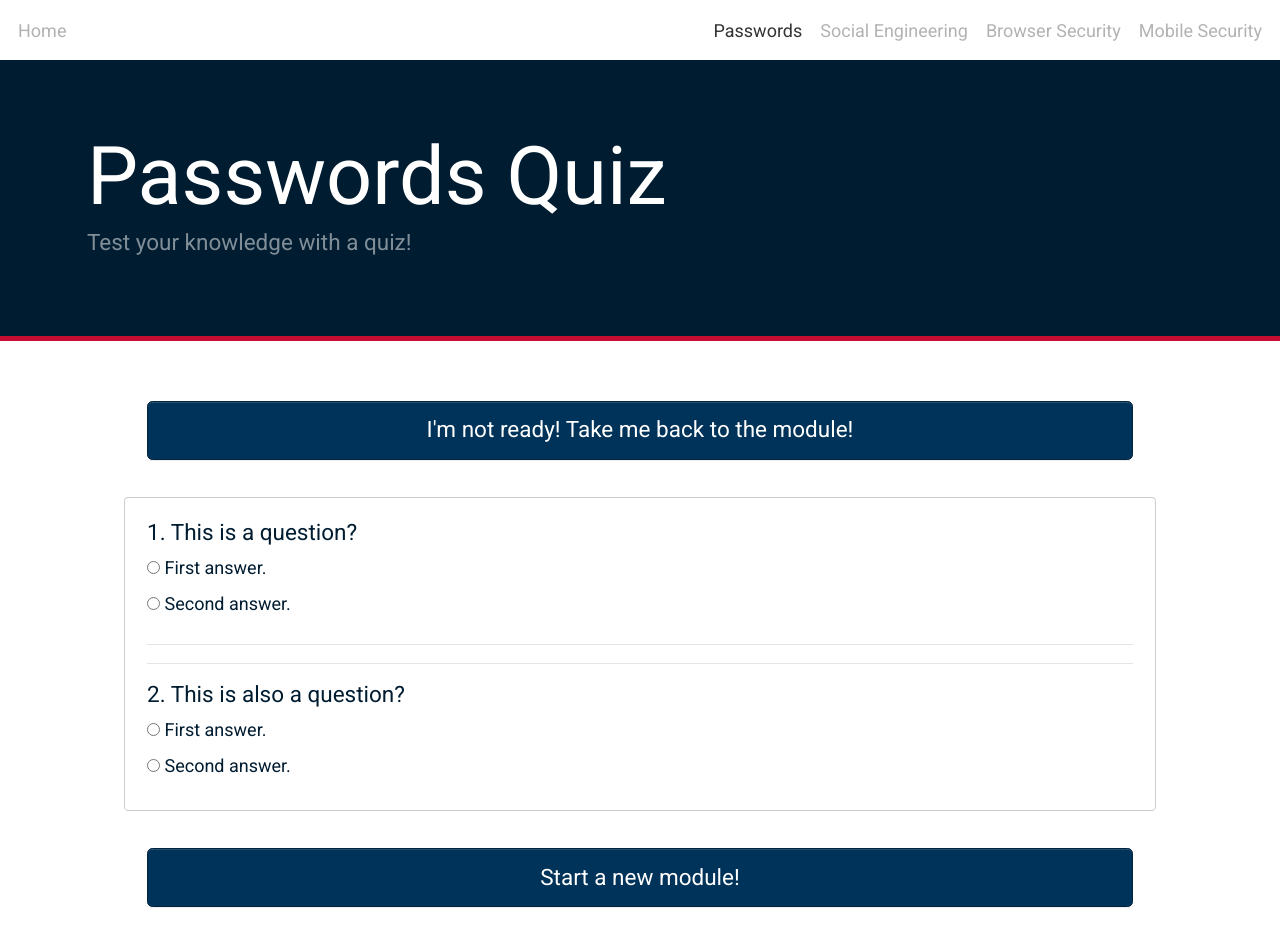
After one commit to vu-vinhcent/schoolserver-test, a Flask app: page /mobile_quiz in a window 1280 px wide. The commit adds this page. Run offline with Flask 2, Linux system fonts and the light colour scheme; some libraries are stand-ins or nearby versions.

Commit message:
added info added templates

```diff
--- a/myproject.py
+++ b/myproject.py
@@ -56,9 +56,29 @@ def social_eng():
         last = request.form["lastname"].split()[0].capitalize()
         return render_template('socialengresults.html', data=query_person(first, last))
 
+@application.route('/mobile', methods=["GET"])
+def mobile():
+    return render_template('mobile.html')
+
+@application.route('/browser', methods=["GET"])
+def browser():
+    return render_template('browser.html')
+
 @application.route('/passwords_quiz', methods=["GET"])
 def passwords_quiz():
     return render_template('passwords-quiz.html')
 
+@application.route('/social_engineering_quiz', methods=["GET"])
+def social_engineering_quiz():
+    return render_template('socialengineering-quiz.html')
+
+@application.route('/mobile_quiz', methods=["GET"])
+def mobile_quiz():
+    return render_template('mobile-quiz.html')
+
+@application.route('/browser_quiz', methods=["GET"])
+def browser_quiz():
+    return render_template('browser-quiz.html')
+
 if __name__ == "__main__":
     application.run(host='0.0.0.0', debug=True)
--- /dev/null
+++ b/templates/mobile-quiz.html
@@ -0,0 +1,124 @@
+<html lang="en">
+
+<head>
+    <meta charset="utf-8">
+    <meta http-equiv="X-UA-Compatible" content="IE=edge">
+    <meta name="viewport" content="width=device-width, initial-scale=1">
+    <title> Cyber Security Awareness Module </title>
+    <!-- Core CSS -->
+    <link type="text/css" rel="stylesheet" href="static/css/csam.css">
+    <!-- Roboto -->
+    <link href='https://fonts.googleapis.com/css?family=Roboto' rel='stylesheet' type='text/css'>
+    <link rel="apple-touch-icon" sizes="76x76" href="static/images/favicons/apple-touch-icon-76x76.png">
+    <link rel="apple-touch-icon" sizes="180x180" href="static/images/favicons/apple-touch-icon-180x180.png">
+    <link rel="icon" type="image/png" href="static/images/favicons/favicon-32x32.png" sizes="32x32">
+    <link rel="icon" type="image/png" href="static/images/favicons/android-chrome-192x192.png" sizes="192x192">
+    <link rel="icon" type="image/png" href="static/images/favicons/favicon-96x96.png" sizes="96x96">
+    <link rel="shortcut icon" href="static/images/favicons/favicon.ico">
+    <!-- HTML5 shim and Respond.js for IE8 support of HTML5 elements and media queries -->
+    <!--[if lt IE 9]>
+        <script src="https://oss.maxcdn.com/html5shiv/3.7.2/html5shiv.min.js"></script>
+        <script src="https://oss.maxcdn.com/respond/1.4.2/respond.min.js"></script>
+        <![endif]-->
+</head>
+
+<body>
+    <header class="navbar navbar-right navbar-full navbar-light" role="banner">
+        <div class="clearfix">
+            <button class="navbar-toggler hidden-sm-up" type="button" data-toggle="collapse" data-target="#exCollapsingNavbar2"> &#9776; </button>
+        </div>
+        <div class="collapse navbar-toggleable-xs" id="bd-main-nav">
+            <nav class="nav navbar-nav">
+
+                <div class="pull-xs-left">
+                    <a class="nav-item nav-link" href="{{ url_for('index') }}"> Home </a>
+                </div>
+
+                <div class="pull-xs-right">
+                    <a class="nav-item nav-link active" href="{{ url_for('passwords') }}"> Passwords </a>
+                    <a class="nav-item nav-link" href="{{ url_for('social_eng') }}"> Social Engineering </a>
+                    <a class="nav-item nav-link" href="{{ url_for('index') }}"> Browser Security </a>
+                    <a class="nav-item nav-link" href="{{ url_for('index') }}"> Mobile Security </a>
+                </div>
+
+            </nav>
+        </div>
+    </header>
+
+    <div class="container-fluid hidden-md-up p-x-0">
+        <div class="row m-t-2">
+            <div class="container-fluid">
+                <div class="card">
+                    <div class="card-block text-xs-center">
+                        <h3> Unfortunately, this content is unable to be viewed on this resolution. Please view it on a computer or change the orientation of your tablet. </h3> </div>
+                </div>
+            </div>
+        </div>
+    </div>
+
+    <div id="main" class="container-fluid hidden-sm-down">
+        <div class="row">
+            <div class="jumbotron jumbotron-fluid col-md-12">
+                <div class="container">
+                    <h1 class="display-3"> Passwords Quiz </h1>
+                    <h4 class="lead"> Test your knowledge with a quiz! </h4>
+                </div>
+            </div>
+        </div>
+        <div class="row">
+            <div class="col-md-10 col-md-offset-1 container-fluid">
+                <div class="card card-block no-border">
+                    <a id="p-button" class="btn btn-primary btn-lg btn-block" href="{{ url_for('passwords') }}" role="button"> I'm not ready! Take me back to the module! </a>
+                </div>
+
+                <div class="card card-block">
+                    <h5> 1. This is a question? </h5>
+
+                    <div class="form-check">
+                      <label class="form-check-label">
+                        <input class="form-check-input" type="radio" name="question1" id="q1a1" value="option1">
+                        First answer.
+                      </label>
+                    </div>
+
+                    <div class="form-check">
+                      <label class="form-check-label">
+                        <input class="form-check-input" type="radio" name="question1" id="q1a1" value="option2">
+                        Second answer.
+                      </label>
+                    </div>
+
+                    <hr>
+                    <hr>
+
+                    <h5> 2. This is also a question? </h5>
+
+                    <div class="form-check">
+                      <label class="form-check-label">
+                        <input class="form-check-input" type="radio" name="question2" id="q2a1" value="option1">
+                        First answer.
+                      </label>
+                    </div>
+
+                    <div class="form-check">
+                      <label class="form-check-label">
+                        <input class="form-check-input" type="radio" name="question2" id="q2a2" value="option2">
+                        Second answer.
+                      </label>
+                    </div>
+                </div>
+
+                <div class="card card-block no-border">
+                    <a id="p-button" class="btn btn-primary btn-lg btn-block" href="{{ url_for('index') }}" role="button"> Start a new module! </a>
+                </div>
+            </div>
+        </div>
+    </div>
+
+    <script src="https://ajax.googleapis.com/ajax/libs/jquery/1.11.3/jquery.min.js"></script>
+    <script src="static/js/csam.js"></script>
+    <script src="static/js/passwordCracker.js"></script>
+    <script src="static/js/dictionaryLookup.js"></script>
+</body>
+
+</html>
```
Also changed, not shown: templates/browser-quiz.html (added, +124 -0 lines), templates/browser.html (added, +78 -0 lines), templates/mobile.html (added, +78 -0 lines), templates/socialeng.html (+19 -4 lines), templates/socialengineering-quiz.html (added, +124 -0 lines), templates/socialengresults.html (+12 -6 lines).
